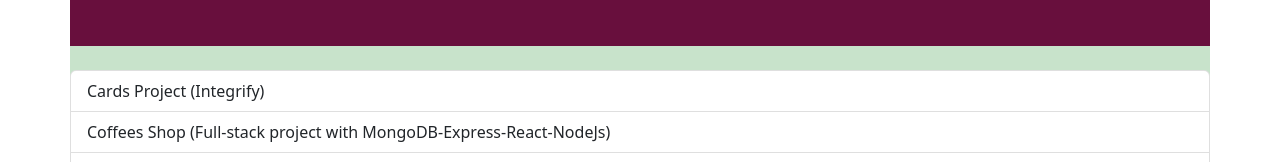
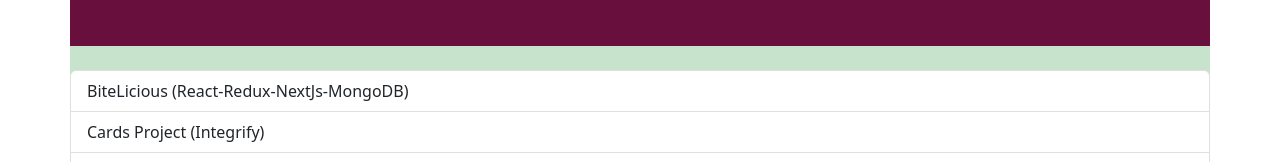
Before and after one commit to metin-gercek/portfolio-with-react, a React (Create React App) app: page /react in a window 1280 px wide. Shown: the part 323-485 px from the top of the page. Built offline with nearby package versions, Linux system fonts and the light colour scheme.

Commit message:
add Bitelicious project

```diff
--- a/src/components/Reactproject.js
+++ b/src/components/Reactproject.js
@@ -13,6 +13,13 @@ export default class Reactproject extends Component {
             </div>
           </div>
           <div class="list-group">
+            <a
+              href="https://bitelicious.vercel.app/"
+              class="list-group-item list-group-item-action"
+              aria-current="true"
+            >
+              BiteLicious (React-Redux-NextJs-MongoDB)
+            </a>
             <a
               href="https://cards-metingercek.netlify.app/"
               class="list-group-item list-group-item-action"
```
